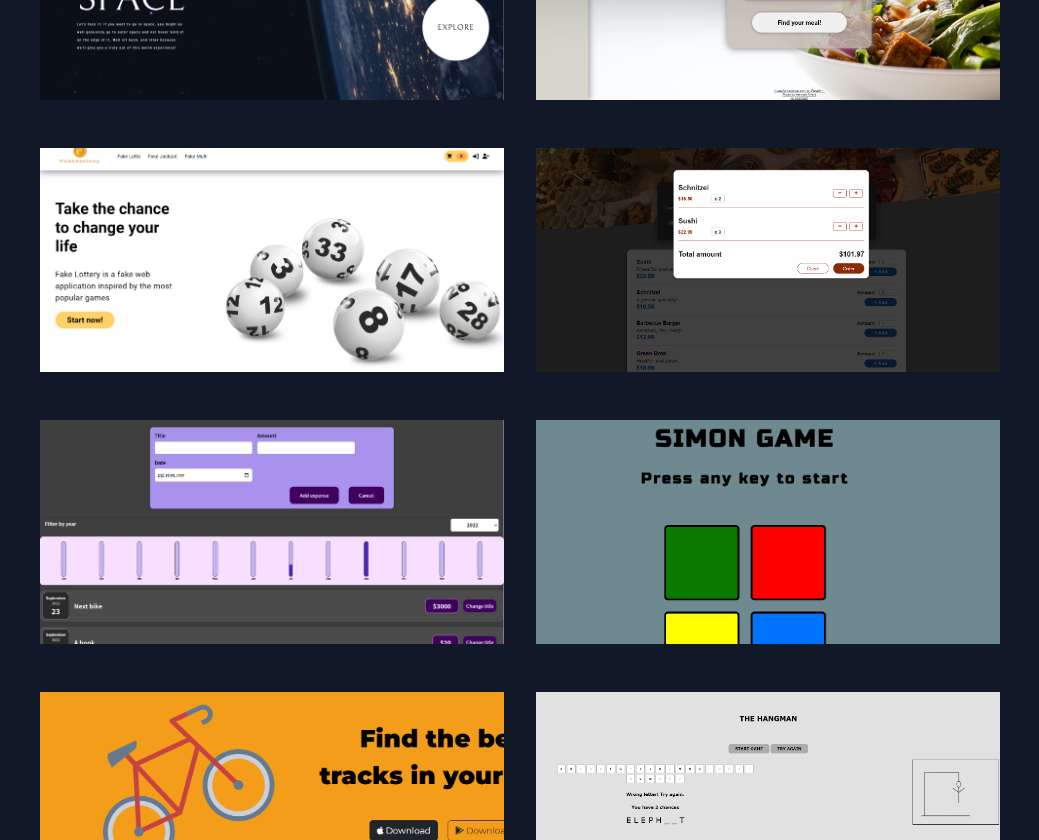
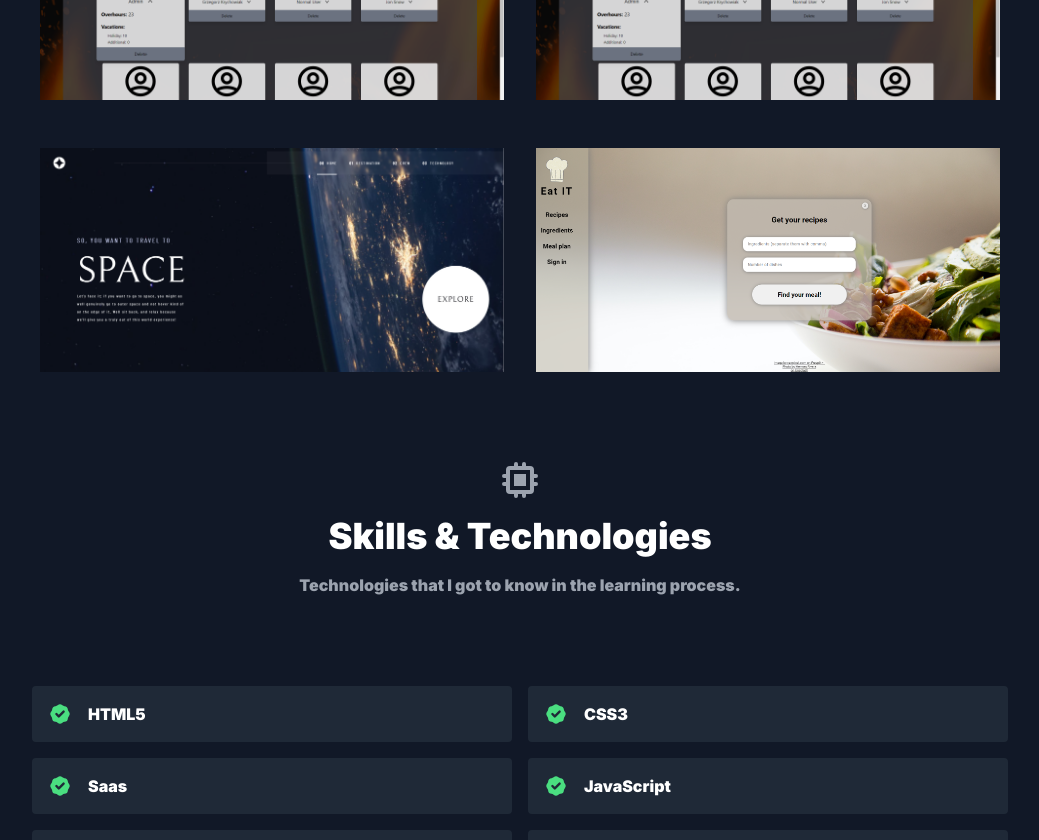
Before and after one commit to baranero/portfolio-website, a React (Create React App) app: page / in a window 1280 px wide. Shown: the part 1960-2800 px from the top of the page, without its empty margins (120-1159 px from the left). Built offline with nearby package versions, Linux system fonts and the light colour scheme.

Commit message:
project changes

```diff
--- a/src/components/Projects.js
+++ b/src/components/Projects.js
@@ -1,6 +1,6 @@
 import { CodeIcon } from "@heroicons/react/solid";
 import React from "react";
-import { projects } from "./data";
+import { projects } from "../data";
 
 export default function Projects() {
   return (
--- a/src/components/Skills.js
+++ b/src/components/Skills.js
@@ -1,6 +1,6 @@
 import { BadgeCheckIcon, ChipIcon } from "@heroicons/react/solid";
 import React from "react";
-import { skills } from "./data";
+import { skills } from "../data";
 
 export default function Skills() {
   return (
--- a/src/components/data.js
+++ /dev/null
@@ -1,78 +0,0 @@
-export const projects = [
-  {
-    title: "Space Web",
-    subtitle: "React Hooks, React Router, Sass",
-    description:
-      "Website design made on the basis of a graphic design. Fully responsive.",
-    image: "./space-web.png",
-    link: "https://baranero.github.io/space-web-react-scss/",
-    github: "https://github.com/baranero/space-web-react-scss"
-  },
-  {
-    title: "Eat IT",
-    subtitle: "React with API",
-    description:
-      "An application that allows you to generate recipes based on the entered data.",
-    image: "./culinary-recipes.png",
-    link: "https://baranero.github.io/culinary-recipes/",
-    github: "https://github.com/baranero/culinary-recipes"
-  },
-  {
-    title: "Fake Lottery",
-    subtitle: "React Hooks i.a. useContext, useReducer, useRef",
-    description:
-      "You can choose your own numbers and add the coupon to the cart. App is still develop, so it's just a piece of all functionality",
-    image: "./fake-lottery.png",
-    link: "https://baranero.github.io/lottery-game/",
-    github: "https://github.com/baranero/lottery-game"
-  },
-  {
-    title: "Food Order App",
-    subtitle: "React Hooks",
-    description:
-      "Example of simple food order app.",
-    image: "./food-order-app.png",
-    link: "https://baranero.github.io/food-order-app/",
-    github: "https://github.com/baranero/food-order-app"
-  },
-  {
-    title: "Expenses counter",
-    subtitle: "React",
-    description:
-      "Collect all your expenses and see how spendthrift you are.",
-    image: "./expenses-counter.png",
-    link: "https://baranero.github.io/expenses-counter/",
-    github: "https://github.com/baranero/expenses-counter"
-  },
-
-  {
-    title: "Simon Game",
-    subtitle: "JavaScript",
-    description:
-      "A simple and popular game. Code written in pure Javascript.",
-    image: "./simon-game.png",
-    link: "https://baranero.github.io/simon-game/",
-    github: "https://github.com/baranero/simon-game"
-  },
-  {
-    title: "Fake Bike website",
-    subtitle: "HTML and Bootstrap",
-    description:
-      "A website presenting a fake bicycle application",
-    image: "./fake-bike.png",
-    link: "https://baranero.github.io/fake-bike/",
-    github: "https://github.com/baranero/fake-bike"
-  },
-  {
-    title: "The Hangman",
-    subtitle: "JavaScript",
-    description:
-      "This is my first independent project - a hangman game. The app generates the alphabet and draws a hanged man after each wrong answer.",
-    image: "./hangman.png",
-    link: "https://baranero.github.io/hangman/",
-    github: "https://github.com/baranero/hangman"
-  },
-];
-
-
-export const skills = ['HTML5', 'CSS3', 'Saas', 'Tailwind CSS', 'Bootstrap', 'JavaScript', 'React', 'React Router', 'Redux', 'TypeScript', 'Next.js', 'GIT', 'GitHub', 'REST API', 'SQL', 'NoSQL']
--- /dev/null
+++ b/src/data.js
@@ -0,0 +1,41 @@
+export const projects = [
+  {
+    title: "FireApp",
+    subtitle: "Next.js, Typescript, PostgreSQL, Prisma",
+    description:
+      "App for managing the team in the Fire Department",
+    image: "./users-info.png",
+    link: "https://fd-app-eight.vercel.app/",
+    github: "https://github.com/baranero/fd-app"
+  },
+  {
+    title: "Colors Filter",
+    subtitle: "Typescript, SCSS",
+    description:
+      "Pick colors by RGB HEX and filter them.",
+    image: "./users-info.png",
+    link: "https://baranero.github.io/colors-filter/",
+    github: "https://github.com/baranero/colors-filter"
+  },
+  {
+    title: "Space Web",
+    subtitle: "React Hooks, React Router, Sass",
+    description:
+      "Website design made on the basis of a graphic design. Fully responsive.",
+    image: "./space-web.png",
+    link: "https://baranero.github.io/space-web-react-scss/",
+    github: "https://github.com/baranero/space-web-react-scss"
+  },
+  {
+    title: "Eat IT",
+    subtitle: "React with API",
+    description:
+      "An application that allows you to generate recipes based on the entered data.",
+    image: "./culinary-recipes.png",
+    link: "https://baranero.github.io/culinary-recipes/",
+    github: "https://github.com/baranero/culinary-recipes"
+  },
+];
+
+
+export const skills = ['HTML5', 'CSS3', 'Saas', 'JavaScript', 'React', 'Redux', 'TypeScript', 'Next.js', 'GIT', 'GitHub', 'Databases']
```
Also changed, not shown: public/users-info.png (added).
